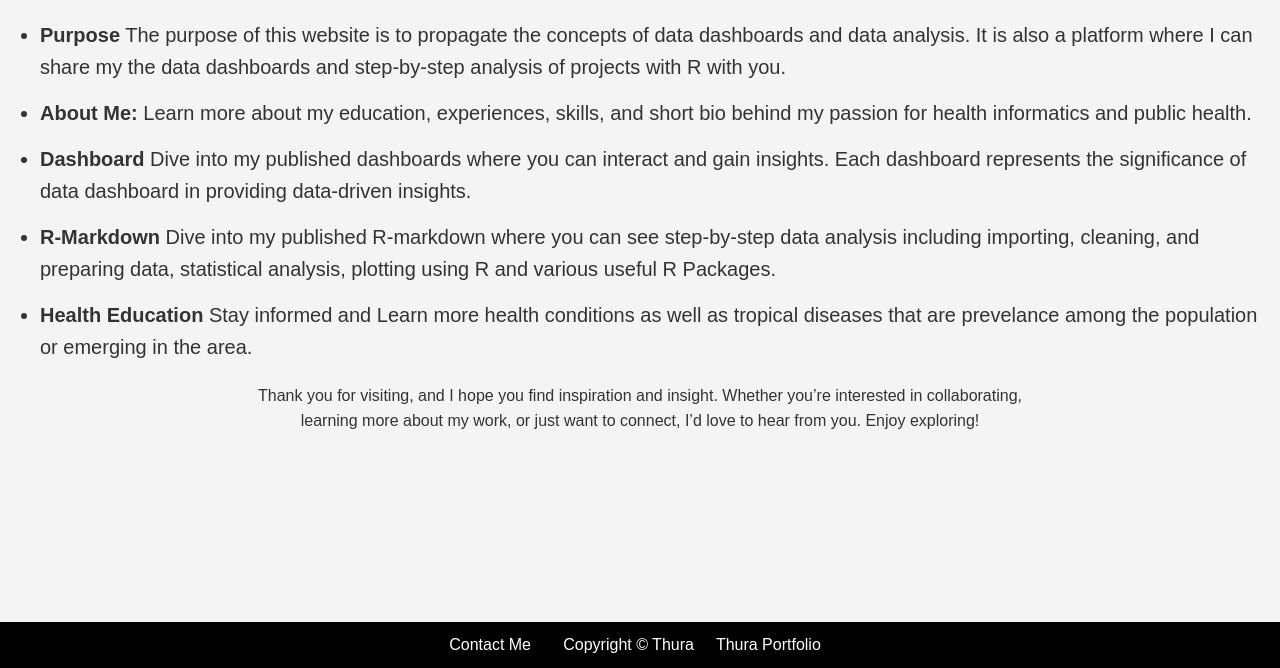
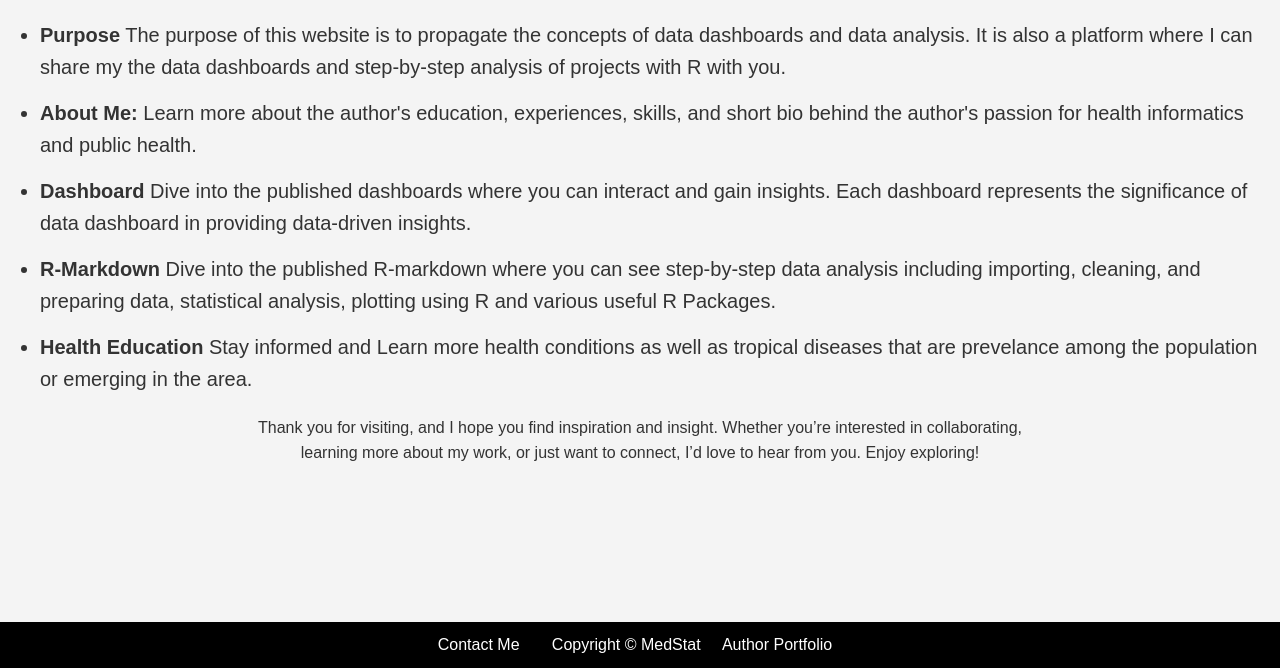
Before and after one commit to AungThuraHtoo/medstat, a plain HTML site: page index_burmese.html in a window 1280 px wide. Shown: the part 132-800 px from the top of the page. Drawn offline with Linux system fonts and the light colour scheme.

Commit message:
Update index_burmese.html

```diff
--- a/index_burmese.html
+++ b/index_burmese.html
@@ -3,7 +3,7 @@
 <head>
     <meta charset="UTF-8">
     <meta name="viewport" content="width=device-width, initial-scale=1.0">
-    <title>Dashboard by Thura</title>
+    <title>Dashboard by MedStat</title>
     <style>
         body {
             font-family: 'Arial', sans-serif;
@@ -85,7 +85,7 @@
             text-decoration: underline;
         }
 
-        /* Language styling here */
+	/* Language styling here */
         .language-switch {
             background-color: #007bff;
             color: white;
@@ -154,9 +154,9 @@
     <h1>What You’ll Find Here</h1>
     <ul style="font-size: 20px;">
        <li style="margin-bottom: 14px;"><strong>Purpose</strong> The purpose of this website is to propagate the concepts of data dashboards and data analysis. It is also a platform where I can share my the data dashboards and step-by-step analysis of projects with R with you.</li>
-        <li style="margin-bottom: 14px;"><strong>About Me:</strong> Learn more about my education, experiences, skills, and short bio behind my passion for health informatics and public health.</li>
-        <li style="margin-bottom: 14px;"><strong>Dashboard</strong> Dive into my published dashboards where you can interact and gain insights. Each dashboard represents the significance of data dashboard in providing data-driven insights.</li>
-        <li style="margin-bottom: 14px;"><strong>R-Markdown</strong> Dive into my published R-markdown where you can see step-by-step data analysis including importing, cleaning, and preparing data, statistical analysis, plotting using R and various useful R Packages.</li>
+        <li style="margin-bottom: 14px;"><strong>About Me:</strong> Learn more about the author's education, experiences, skills, and short bio behind the author's passion for health informatics and public health.</li>
+        <li style="margin-bottom: 14px;"><strong>Dashboard</strong> Dive into the published dashboards where you can interact and gain insights. Each dashboard represents the significance of data dashboard in providing data-driven insights.</li>
+        <li style="margin-bottom: 14px;"><strong>R-Markdown</strong> Dive into the published R-markdown where you can see step-by-step data analysis including importing, cleaning, and preparing data, statistical analysis, plotting using R and various useful R Packages.</li>
         <li style="margin-bottom: 14px;"><strong>Health Education</strong> Stay informed and Learn more health conditions as well as tropical diseases that are prevelance among the population or emerging in the area.</li>
     </ul>
     <p style="font-size: 16px;">Thank you for visiting, and I hope you find inspiration and insight. Whether you’re interested in collaborating, learning more about my work, or just want to connect, I’d love to hear from you. Enjoy exploring!</p>
@@ -164,7 +164,7 @@
 
 
 <div id="about_me" style="display:none; text-align:center;">
-    <h2>About Me</h2>
+    <h2>About Author</h2>
 
     <!-- Profile Picture -->
     <img src="images/pro_pic.jpg" alt="Profile Picture" style="width:180px; height:180px; border-radius:50%; margin: 20px 0;">
@@ -266,8 +266,7 @@
     </div>
 
 
-
- <div id="R-Markdown" style="display:none;">
+    <div id="R-Markdown" style="display:none;">
     <h1>Choose a R-Markdown</h1>
      <div class="dashboard-links">
         <div>
@@ -314,6 +313,8 @@
 </div>
 
 
+
+
     <!-- Add individual dashboard pages here -->
     <div id="COVID_19_Dashboard" style="display:none;">
         <h1>COVID 19 Dashboard</h1>
@@ -328,10 +329,12 @@
         <iframe class="iframe-standard iframe-census" src="https://lookerstudio.google.com/embed/reporting/9cc389f0-edff-4dcf-8ded-c9b0dcc65580/page/EaM9D" frameborder="0" allowfullscreen sandbox="allow-storage-access-by-user-activation allow-scripts allow-same-origin allow-popups allow-popups-to-escape-sandbox"></iframe>
     </div>
 
+
+
     <!-- Repeat for other dashboards -->
 
 
-   <!-- Add individual R-Markdown pages here -->
+<!-- Add individual R-Markdown pages here -->
     <div id="airbnb_bkk" style="display:none;">
         <h1>Airbnb - Bangkok Analysis</h1>
         <p>This project includes cleaning the data from Bangkok-Airbnb, loading "listings.csv", and identifying the distribution of room types, availability for short vs long-term rentals, hosts with multiple listings, and interactive plot of neighborhood. The data contains 23651 observations and 18 variables. R and statistics are the main concepts in this project.</p>
@@ -351,6 +354,7 @@
 
     </div>
 </div>
+
 
     <!-- Repeat for other R-Markdowns -->
 
@@ -377,11 +381,11 @@
 
 <!-- Footer to be included on every page -->
 <div class="footer">
-    <a href="mailto:data@thura.info">Contact Me</a>
+    <a href="mailto:office@medstat.info">Contact Me</a>
     <span>&nbsp;&nbsp;&nbsp;</span>
-    <span>Copyright © Thura</span>
+    <span>Copyright © MedStat</span>
     <span>&nbsp;&nbsp;&nbsp;</span>
-    <a href="https://www.datascienceportfol.io/aungthurahtoo" target="_blank">Thura Portfolio</a>
+    <a href="https://www.datascienceportfol.io/aungthurahtoo" target="_blank">Author Portfolio</a>
 </div>
 
 <script>
```
